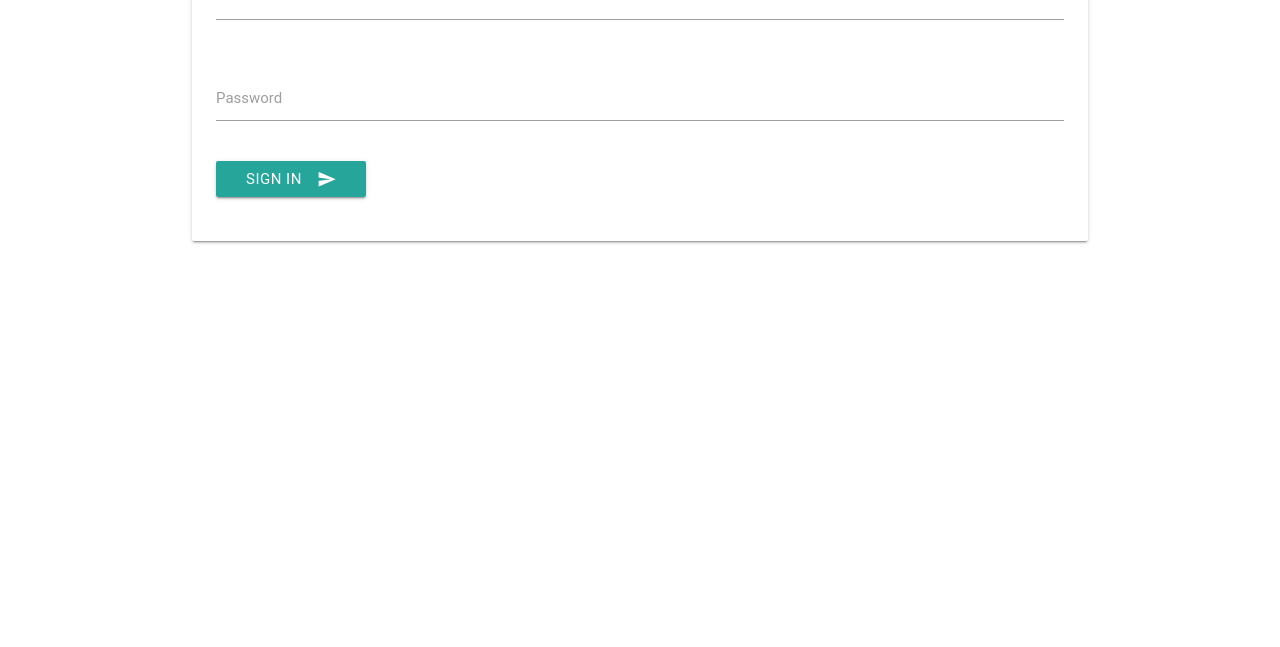
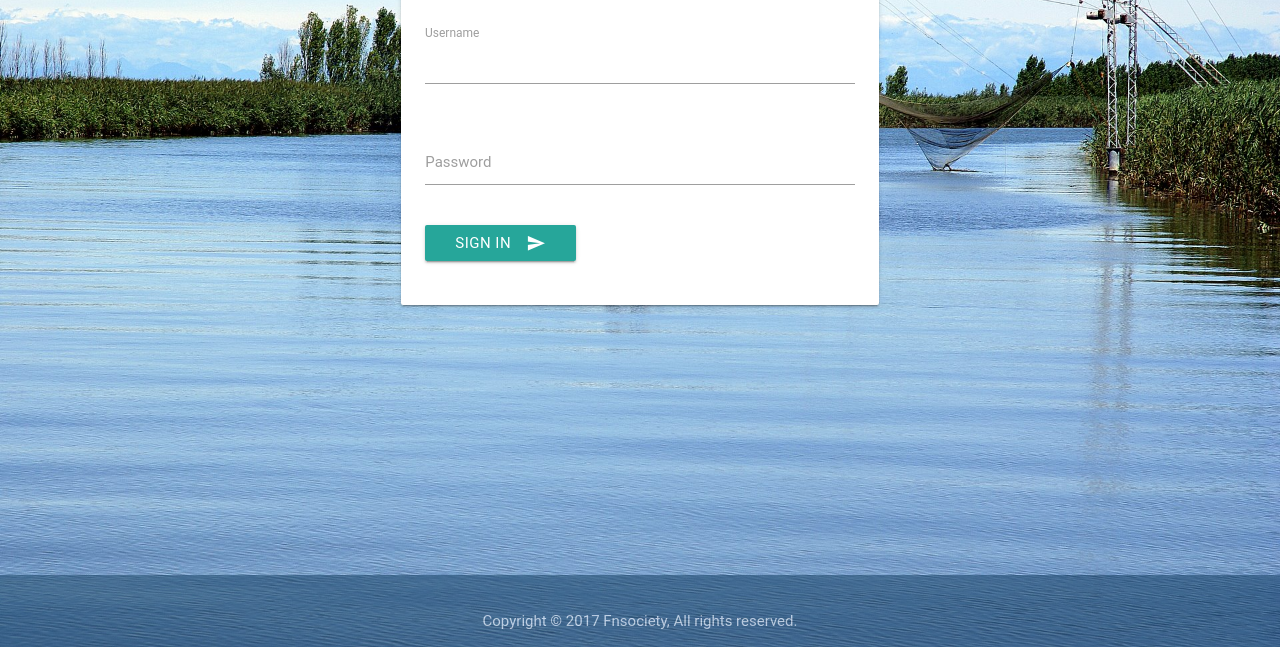
Before and after one commit to vetostream/riverdischarge, a Django app: template riverdischarge/riverdash/templates/rdmsystem/login.html in a window 1280 px wide. Shown: the part 153-800 px from the top of the page. Run offline with Django 3.2, Linux system fonts and the light colour scheme; the template is opened without the code that fills it, so the values that code supplies are empty; some libraries are stand-ins or nearby versions; some web fonts are replaced.

Commit message:
fixed login UI

```diff
--- a/riverdischarge/riverdash/static/css/styles.css
+++ b/riverdischarge/riverdash/static/css/styles.css
@@ -110,3 +110,32 @@ a.button-collapse {
 #dashboard-plot {
   width: 100%;
 }
+
+#login{
+  width: 500px;
+  position: absolute;
+  padding-top: 5%;
+  top: 0;
+  bottom: 0;
+  left: 0;
+  right: 0;
+  margin: auto;
+}
+
+#login-body {
+  background-image: url("../img/bglogin.jpg");
+  background-repeat: no-repeat;
+  background-size: 100%;
+}
+
+.page-footer {
+  width: 100%;
+  position: absolute;
+  right: 0;
+  left: 0;
+  bottom: 0;
+  background: #0F3B5F !important;
+  text-align: center;
+  color: #fff;
+  opacity: 0.5;
+}
--- a/riverdischarge/riverdash/templates/rdmsystem/login.html
+++ b/riverdischarge/riverdash/templates/rdmsystem/login.html
@@ -1,3 +1,5 @@
+{% load static %}
+
   <!DOCTYPE html>
   <html>
     <head>
@@ -5,16 +7,17 @@
     <link href="http://fonts.googleapis.com/icon?family=Material+Icons" rel="stylesheet">
     <!--Import materialize.css-->
     <link rel="stylesheet" href="https://cdnjs.cloudflare.com/ajax/libs/materialize/0.98.0/css/materialize.min.css">
+    <link href="{% static '/css/styles.css' %}" rel="stylesheet">
 
       <!--Let browser know website is optimized for mobile-->
 <!--       <meta name="viewport" content="width=device-width, initial-scale=1.0"/> -->
     </head>
 
-    <body>
+    <body id="login-body">
 
       <div class="container">
         <div class="row">
-          <div class="col s12">
+          <div class="col s12 l6 m6" id="login">
             <div class="card">
               <div class="card-image">
                 <img src="http://blue-engineering.nl/wp-content/uploads/2014/10/Slider-blue.png" style="height: 80px;">
@@ -50,6 +53,10 @@
         </div>
       </div>
 
+      <div class="page-footer">
+        <p>Copyright &copy; 2017 Fnsociety, All rights reserved.</p>
+      </div>
+
     <script type="text/javascript" src="https://code.jquery.com/jquery-2.1.1.min.js"></script>
     <script src="https://cdnjs.cloudflare.com/ajax/libs/materialize/0.98.0/js/materialize.min.js"></script>
     <script type="text/javascript"></script>
```
Also changed, not shown: riverdischarge/riverdash/static/img/bglogin.jpg (added).
